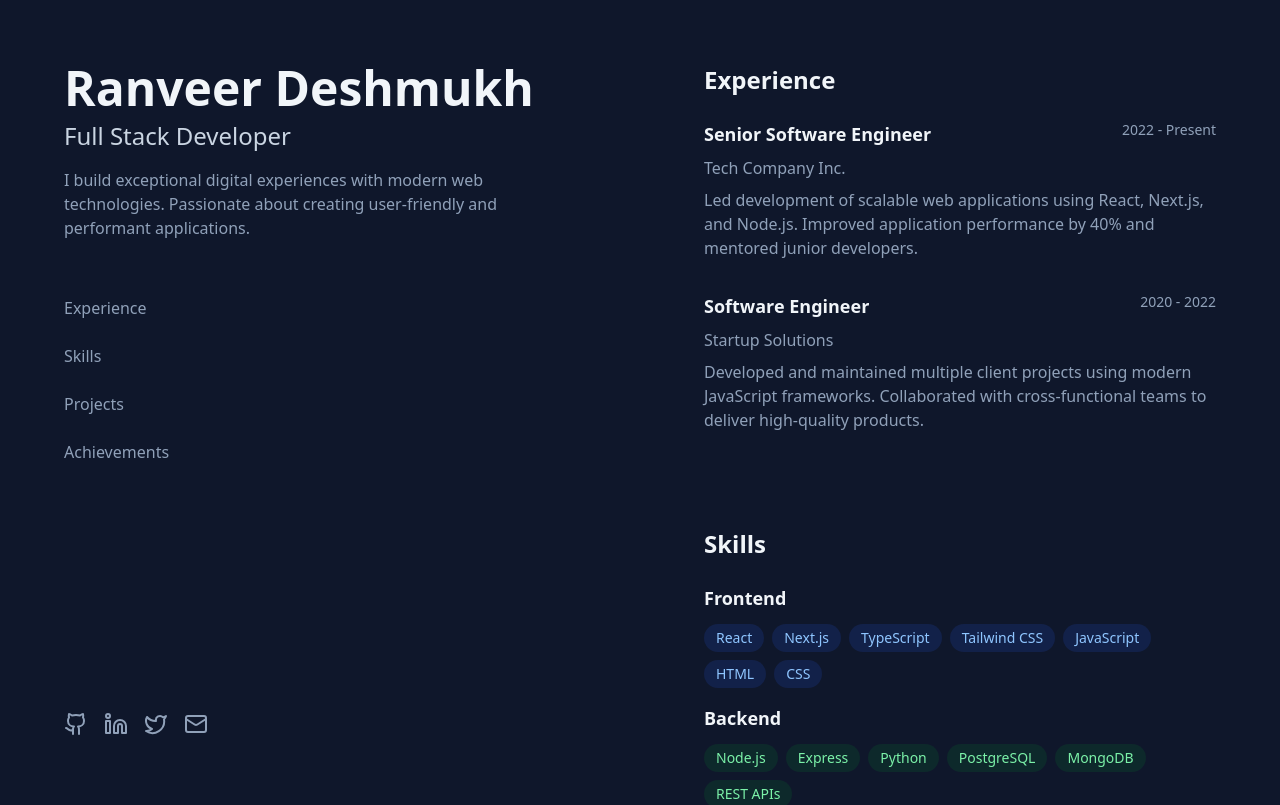
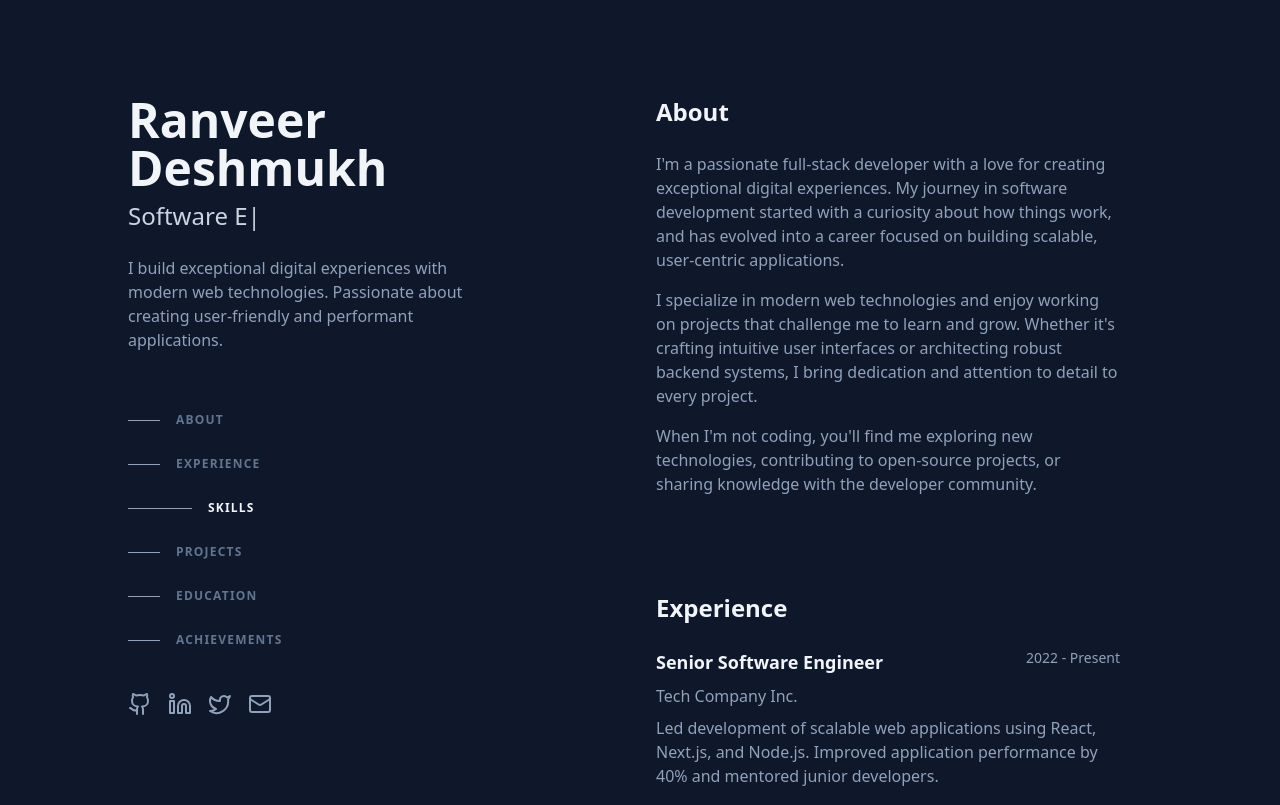
Before and after one commit to ranveerdesh/portfolio-website, a Next.js app: page / in a window 1280 px wide. Shown: the top 805 px of the page. Built offline with nearby package versions, Linux system fonts and the light colour scheme.

Commit message:
animations and more layout changeup

```diff
--- a/app/page.tsx
+++ b/app/page.tsx
@@ -1,17 +1,107 @@
+"use client";
+
 import { Github, Linkedin, Mail, Twitter } from "lucide-react";
+import { useEffect, useState } from "react";
 
 export default function Home() {
+  const [displayedText, setDisplayedText] = useState("");
+  const [titleIndex, setTitleIndex] = useState(0);
+  const [isDeleting, setIsDeleting] = useState(false);
+  const [activeSection, setActiveSection] = useState("about");
+
+  const titles = [
+    "Full-Stack Developer",
+    "Software Engineer",
+    "Turning Coffee into Code ☕",
+    "Turning Ideas into Solutions"
+  ];
+
+  useEffect(() => {
+    const currentTitle = titles[titleIndex];
+    const typingSpeed = isDeleting ? 50 : 100;
+    const pauseDuration = isDeleting ? 500 : 2000;
+
+    const timer = setTimeout(() => {
+      if (!isDeleting) {
+        // Typing
+        if (displayedText.length < currentTitle.length) {
+          setDisplayedText(currentTitle.substring(0, displayedText.length + 1));
+        } else {
+          // Finished typing, pause then start deleting
+          setTimeout(() => setIsDeleting(true), pauseDuration);
+        }
+      } else {
+        // Deleting
+        if (displayedText.length > 0) {
+          setDisplayedText(currentTitle.substring(0, displayedText.length - 1));
+        } else {
+          // Finished deleting, move to next title
+          setIsDeleting(false);
+          setTitleIndex((prevIndex) => (prevIndex + 1) % titles.length);
+        }
+      }
+    }, typingSpeed);
+
+    return () => clearTimeout(timer);
+  }, [displayedText, titleIndex, isDeleting]);
+
+  useEffect(() => {
+    const handleScroll = () => {
+      const sections = ["about", "experience", "skills", "projects", "education", "achievements"];
+      const scrollPosition = window.scrollY + window.innerHeight / 3;
+
+      for (const section of sections) {
+        const element = document.getElementById(section);
+        if (element) {
+          const { offsetTop, offsetHeight } = element;
+          if (scrollPosition >= offsetTop && scrollPosition < offsetTop + offsetHeight) {
+            setActiveSection(section);
+            break;
+          }
+        }
+      }
+    };
+
+    window.addEventListener("scroll", handleScroll);
+    handleScroll(); // Check initial position
+
+    return () => window.removeEventListener("scroll", handleScroll);
+  }, []);
+
+  useEffect(() => {
+    const handleMouseMove = (e: MouseEvent) => {
+      const spotlight = document.getElementById('spotlight');
+      if (spotlight) {
+        spotlight.style.background = `radial-gradient(800px circle at ${e.clientX}px ${e.clientY}px, rgba(96, 165, 250, 0.12), transparent 60%)`;
+      }
+    };
+
+    document.addEventListener('mousemove', handleMouseMove);
+
+    return () => {
+      document.removeEventListener('mousemove', handleMouseMove);
+    };
+  }, []);
+
   return (
-    <div className="flex min-h-screen bg-slate-900">
+    <div className="flex min-h-screen bg-slate-900 relative">
+      {/* Spotlight Effect */}
+      <div
+        id="spotlight"
+        className="pointer-events-none fixed inset-0 z-30 transition-all duration-300"
+        style={{ background: 'transparent' }}
+      ></div>
+
       {/* Left Section - Fixed */}
-      <aside className="w-full lg:w-1/2 lg:fixed lg:h-screen flex flex-col justify-between p-8 lg:p-16 bg-slate-900">
+      <aside className="w-full lg:w-[45%] lg:fixed lg:h-screen flex flex-col justify-between p-12 lg:pl-32 lg:pr-20 lg:py-24">
         <div className="space-y-6">
           <div>
             <h1 className="text-4xl lg:text-5xl font-bold text-slate-100 mb-2">
               Ranveer Deshmukh
             </h1>
-            <h2 className="text-xl lg:text-2xl font-medium text-slate-300 mb-4">
-              Full Stack Developer
+            <h2 className="text-xl lg:text-2xl font-medium text-slate-300 mb-4 min-h-[2.5rem]">
+              {displayedText}
+              <span className="animate-pulse">|</span>
             </h2>
             <p className="text-base text-slate-400 max-w-md">
               I build exceptional digital experiences with modern web technologies.
@@ -20,30 +110,96 @@ export default function Home() {
           </div>
 
           {/* Navigation Links */}
-          <nav className="hidden lg:block space-y-2 mt-12">
+          <nav className="hidden lg:block space-y-1 mt-12">
+            <a
+              href="#about"
+              className="group flex items-center py-3 transition-all duration-200"
+            >
+              <span
+                className={`h-px bg-slate-400 transition-all duration-200 mr-4 ${
+                  activeSection === "about" ? "w-16 bg-slate-100" : "w-8 group-hover:w-16 group-hover:bg-slate-100"
+                }`}
+              ></span>
+              <span className={`text-xs font-bold uppercase tracking-widest transition-colors duration-200 ${
+                activeSection === "about" ? "text-slate-100" : "text-slate-500 group-hover:text-slate-100"
+              }`}>
+                About
+              </span>
+            </a>
             <a
               href="#experience"
-              className="block text-slate-400 hover:text-slate-100 transition-colors py-2"
+              className="group flex items-center py-3 transition-all duration-200"
             >
-              Experience
+              <span
+                className={`h-px bg-slate-400 transition-all duration-200 mr-4 ${
+                  activeSection === "experience" ? "w-16 bg-slate-100" : "w-8 group-hover:w-16 group-hover:bg-slate-100"
+                }`}
+              ></span>
+              <span className={`text-xs font-bold uppercase tracking-widest transition-colors duration-200 ${
+                activeSection === "experience" ? "text-slate-100" : "text-slate-500 group-hover:text-slate-100"
+              }`}>
+                Experience
+              </span>
             </a>
             <a
               href="#skills"
-              className="block text-slate-400 hover:text-slate-100 transition-colors py-2"
+              className="group flex items-center py-3 transition-all duration-200"
             >
-              Skills
+              <span
+                className={`h-px bg-slate-400 transition-all duration-200 mr-4 ${
+                  activeSection === "skills" ? "w-16 bg-slate-100" : "w-8 group-hover:w-16 group-hover:bg-slate-100"
+                }`}
+              ></span>
+              <span className={`text-xs font-bold uppercase tracking-widest transition-colors duration-200 ${
+                activeSection === "skills" ? "text-slate-100" : "text-slate-500 group-hover:text-slate-100"
+              }`}>
+                Skills
+              </span>
             </a>
             <a
               href="#projects"
-              className="block text-slate-400 hover:text-slate-100 transition-colors py-2"
+              className="group flex items-center py-3 transition-all duration-200"
             >
-              Projects
+              <span
+                className={`h-px bg-slate-400 transition-all duration-200 mr-4 ${
+                  activeSection === "projects" ? "w-16 bg-slate-100" : "w-8 group-hover:w-16 group-hover:bg-slate-100"
+                }`}
+              ></span>
+              <span className={`text-xs font-bold uppercase tracking-widest transition-colors duration-200 ${
+                activeSection === "projects" ? "text-slate-100" : "text-slate-500 group-hover:text-slate-100"
+              }`}>
+                Projects
+              </span>
+            </a>
+            <a
+              href="#education"
+              className="group flex items-center py-3 transition-all duration-200"
+            >
+              <span
+                className={`h-px bg-slate-400 transition-all duration-200 mr-4 ${
+                  activeSection === "education" ? "w-16 bg-slate-100" : "w-8 group-hover:w-16 group-hover:bg-slate-100"
+                }`}
+              ></span>
+              <span className={`text-xs font-bold uppercase tracking-widest transition-colors duration-200 ${
+                activeSection === "education" ? "text-slate-100" : "text-slate-500 group-hover:text-slate-100"
+              }`}>
+                Education
+              </span>
             </a>
             <a
               href="#achievements"
-              className="block text-slate-400 hover:text-slate-100 transition-colors py-2"
+              className="group flex items-center py-3 transition-all duration-200"
             >
-              Achievements
+              <span
+                className={`h-px bg-slate-400 transition-all duration-200 mr-4 ${
+                  activeSection === "achievements" ? "w-16 bg-slate-100" : "w-8 group-hover:w-16 group-hover:bg-slate-100"
+                }`}
+              ></span>
+              <span className={`text-xs font-bold uppercase tracking-widest transition-colors duration-200 ${
+                activeSection === "achievements" ? "text-slate-100" : "text-slate-500 group-hover:text-slate-100"
+              }`}>
+                Achievements
+              </span>
             </a>
           </nav>
         </div>
@@ -88,7 +244,30 @@ export default function Home() {
       </aside>
 
       {/* Right Section - Scrollable */}
-      <main className="w-full lg:w-1/2 lg:ml-[50%] p-8 lg:p-16 space-y-24">
+      <main className="w-full lg:w-[55%] lg:ml-[45%] p-12 lg:pl-20 lg:pr-40 lg:py-24 space-y-24">
+        {/* About Section */}
+        <section id="about" className="scroll-mt-16">
+          <h2 className="text-2xl font-bold text-slate-100 mb-6">
+            About
+          </h2>
+          <div className="space-y-4 text-slate-400">
+            <p>
+              I'm a passionate full-stack developer with a love for creating exceptional digital experiences.
+              My journey in software development started with a curiosity about how things work,
+              and has evolved into a career focused on building scalable, user-centric applications.
+            </p>
+            <p>
+              I specialize in modern web technologies and enjoy working on projects that challenge me
+              to learn and grow. Whether it's crafting intuitive user interfaces or architecting robust
+              backend systems, I bring dedication and attention to detail to every project.
+            </p>
+            <p>
+              When I'm not coding, you'll find me exploring new technologies, contributing to open-source
+              projects, or sharing knowledge with the developer community.
+            </p>
+          </div>
+        </section>
+
         {/* Experience Section */}
         <section id="experience" className="scroll-mt-16">
           <h2 className="text-2xl font-bold text-slate-100 mb-6">
@@ -260,6 +439,45 @@ export default function Home() {
           </div>
         </section>
 
+        {/* Education Section */}
+        <section id="education" className="scroll-mt-16">
+          <h2 className="text-2xl font-bold text-slate-100 mb-6">
+            Education
+          </h2>
+          <div className="space-y-8">
+            <div className="group">
+              <div className="flex flex-col lg:flex-row lg:justify-between lg:items-start mb-2">
+                <h3 className="text-lg font-semibold text-slate-100 group-hover:text-blue-400 transition-colors">
+                  Bachelor of Science in Computer Science
+                </h3>
+                <span className="text-sm text-slate-400">
+                  2016 - 2020
+                </span>
+              </div>
+              <p className="text-slate-400 mb-2">
+                University Name
+              </p>
+              <p className="text-slate-400">
+                Focused on software engineering, algorithms, and data structures.
+                Completed capstone project on machine learning applications.
+              </p>
+            </div>
+
+            <div className="group">
+              <div className="flex flex-col lg:flex-row lg:justify-between lg:items-start mb-2">
+                <h3 className="text-lg font-semibold text-slate-100 group-hover:text-blue-400 transition-colors">
+                  Relevant Certifications
+                </h3>
+              </div>
+              <ul className="text-slate-400 space-y-2">
+                <li>• AWS Certified Developer - Associate</li>
+                <li>• Professional Scrum Master (PSM I)</li>
+                <li>• MongoDB Certified Developer</li>
+              </ul>
+            </div>
+          </div>
+        </section>
+
         {/* Achievements Section */}
         <section id="achievements" className="scroll-mt-16 pb-16">
           <h2 className="text-2xl font-bold text-slate-100 mb-6">
@@ -315,6 +533,13 @@ export default function Home() {
             </div>
           </div>
         </section>
+
+        {/* Footer */}
+        <footer className="pb-16 text-center">
+          <p className="text-sm text-slate-500">
+            © Ranveer Deshmukh 2025
+          </p>
+        </footer>
       </main>
     </div>
   );
```
